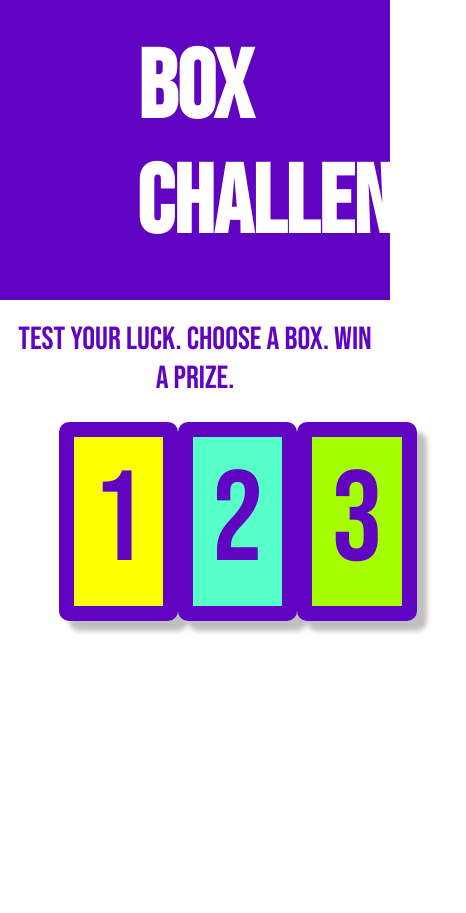
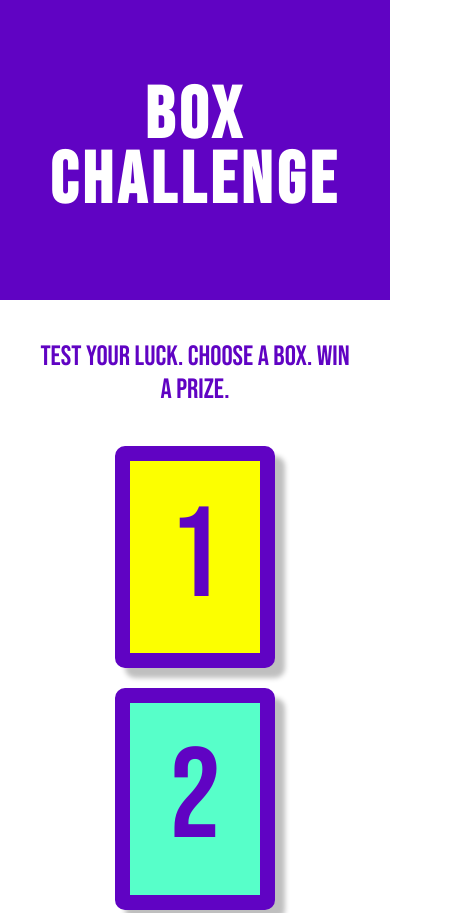
Before and after one commit to kjm2023/m5-hw8-mcleod-kenyada, a plain HTML site: page index.html in a window 390 px wide. Shown: the top 913 px of the page, 466 px wide, since content can reach past the window. Before the commit the page ends 844 px from the top, so only its background shows below. Drawn offline with Linux system fonts and the light colour scheme.

Commit message:
Update code for mobile first approach

```diff
--- a/styles.css
+++ b/styles.css
@@ -26,15 +26,19 @@ header {
   width: 100%;
   height: 300px;
   background-color:var(--primary-color);
+  display: flex;
+  justify-content:center;
+  align-items:center;
 }
 
 h1 {
-  width: 30%;
-  margin: 0 auto;
-  padding: 2rem;
+  width: 100%;
   color: var(--white);
-  font-size: 6rem;
+  font-size: 4.5rem;
   text-align: center;
+  letter-spacing: .3rem;
+  line-height: .9em;
+  padding: 0 5%;
 }
 
 /* Main styles */
@@ -42,19 +46,19 @@ h1 {
 p {
   text-align: center;
   color: var(--primary-color);
-  font-size: 2rem;
-  padding: 1rem;
-  margin: 1% auto;
+  font-size: 1.75rem;
+  padding: 2.5rem;
+  margin: 0 auto;
 }
 
 /* --Boxes */
 
 .boxes {
-  width: 70%;
-  margin: 2% auto;
+  width: 100%;
+  /*margin: 2% auto;*/
   display: flex;
-  flex-direction: row;
-  justify-content: space-between;
+  flex-direction: column;
+  align-items: center;
 }
 
 .box {
@@ -62,7 +66,8 @@ p {
   border-radius: 10px;
   font-size: 8rem;
   text-align: center;
-  padding: 3% 7%;
+  padding: 5% 10%;
+  margin-bottom: 5%;
   color: var(--primary-color);
   box-shadow: 10px 10px 5px rgba(0, 0, 0, .25);
 }
```
